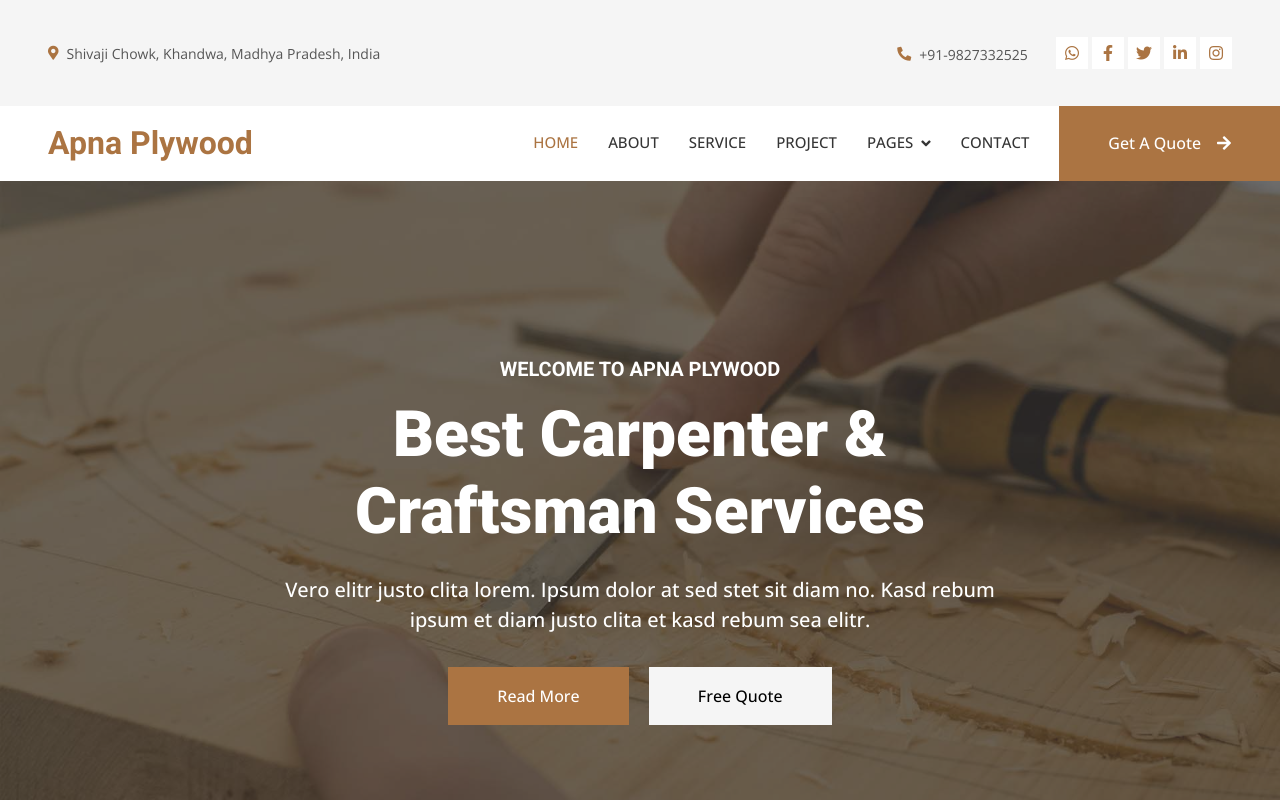
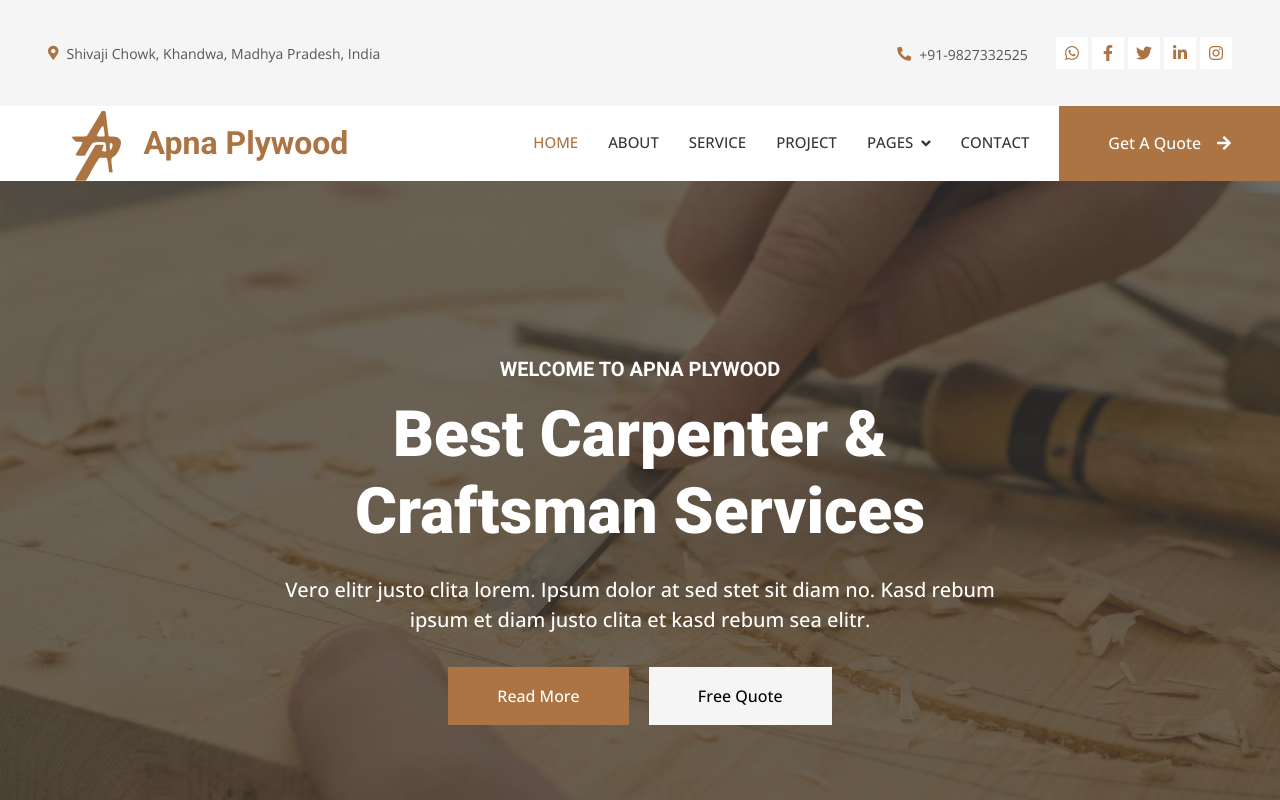
Before and after one commit to hraverkar/woody-1.0.0, a plain HTML site: page index.html in a window 1280 px wide. Shown: the top 800 px of the page. Drawn offline with nearby package versions, Linux system fonts and the light colour scheme.

Commit message:
logo added

```diff
--- a/index.html
+++ b/index.html
@@ -76,6 +76,7 @@
     <!-- Navbar Start -->
     <nav class="navbar navbar-expand-lg bg-white navbar-light sticky-top p-0">
         <a href="index.html" class="navbar-brand d-flex align-items-center px-4 px-lg-5">
+            <img class="" style="height: 90px;" src="./img/Apna-logo.svg" alt="logo image"/>
             <h2 class="m-0 text-primary">Apna Plywood</h2>
         </a>
         <button type="button" class="navbar-toggler me-4" data-bs-toggle="collapse" data-bs-target="#navbarCollapse">
```
Also changed, not shown: 404.html (+1 -0 lines), about.html (+1 -0 lines), contact.html (+1 -0 lines), feature.html (+1 -0 lines), project.html (+1 -0 lines), quote.html (+1 -0 lines), service.html (+1 -0 lines), team.html (+1 -0 lines), testimonial.html (+1 -0 lines), img/Apna-logo.svg (added).
